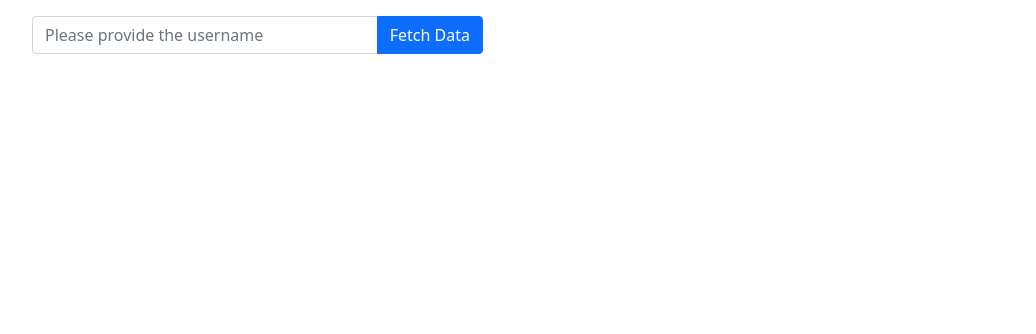
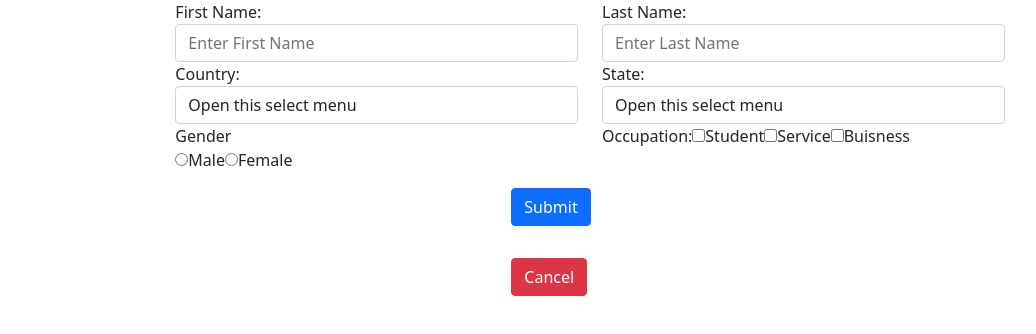
Before and after one commit to aniket7487/react-springboot-integration, a React (Create React App) app: page / in a window 1280 px wide. Shown: the top 334 px of the page, without its empty margins (50-1086 px from the left). Built offline with nearby package versions, Linux system fonts and the light colour scheme.

Commit message:
Add Radio and Checkbox in the form

```diff
--- a/package.json
+++ b/package.json
@@ -9,6 +9,7 @@
     "axios": "^0.24.0",
     "bootstrap": "^5.1.3",
     "react": "^17.0.2",
+    "react-bootstrap": "^2.0.4",
     "react-dom": "^17.0.2",
     "react-scripts": "5.0.0",
     "reactstrap": "^9.0.1",
--- /dev/null
+++ b/src/Components/BroadBand.js
@@ -0,0 +1,112 @@
+import React,{useState} from 'react'
+import {Container,Button,Row,Col,Spinner,Alert,DropdownButton,Dropdown } from 'react-bootstrap';
+
+import Axios from 'axios';
+import PollOption from './PollOption';
+
+
+const BroadBand=(model)=> {
+    const [response, setResponse] = useState("");
+    const [firstName,setFirstName]=useState('');
+    const [lastName,setLastName]=useState('');
+    const [isLoader,setIsLoader]=useState(false);
+    const [state, setState] = useState('');
+    const [country, setCountry] = useState('');
+    const BASE_URL="http://localhost:8080/saveDetails";
+
+    const [selectedOption, setSelectedOption] = useState('');
+    console.log(model.model.question);
+    const fetchDetails=async ()=>{
+        setIsLoader(true);
+        Axios.post(BASE_URL,{
+            first:firstName,
+            last:lastName,
+            country:country,
+            state:state
+        })
+        .then((res)=>{
+            console.log(res);
+            const data=res.data;
+            setResponse(data);
+            setIsLoader(false);
+        })
+
+
+      }
+
+    return (
+        <Container fluid>
+            <Row className="justify-content-md-center ">
+                <Col sm={12} md={4} lg={4}>
+                    <label>First Name: </label>
+                    <input className="form-control" type="text" id="firstName" value={firstName} placeholder='Enter First Name'
+                    onChange={e=> setFirstName(e.target.value)}/>
+                </Col>
+                <Col sm={12} md={4} lg={4}>
+                    <label>Last Name: </label>
+                    <input className="form-control" type="text" id="lastName" value={lastName} placeholder='Enter Last Name'
+                    onChange={e=> setLastName(e.target.value)}/>
+                </Col>
+            </Row>
+            <Row className="justify-content-md-center ">
+                <Col sm={12} md={4} lg={4}>
+                    <label>Country: </label>
+                    <select id='country' value={country} onChange={e=>{setCountry(e.target.value)}}
+                    className="form-control" aria-label="Default select example">
+                        <option>Open this select menu</option>
+                        <option value="INDIA">India</option>
+                        <option value="US">US</option>
+                        <option value="UK">UK</option>
+                    </select>
+                </Col>
+                <Col sm={12} md={4} lg={4}>
+                    <label>State: </label>
+                    <select id='state' value={state} onChange={e=>{setState(e.target.value)}}
+                     className="form-control" aria-label="Default select example">
+                        <option>Open this select menu</option>
+                        <option value="MAHARASHTRA">Maharashtra</option>
+                        <option value="DELHI">Delhi</option>
+                        <option value="UP">UP</option>
+                    </select>
+                </Col>
+            </Row>
+            <Row className="justify-content-md-center ">
+                <Col sm={12} md={4} lg={4}>
+                    {/* <label>Gender: </label>
+                    <input type="radio" id="male" name='gender'/>Male
+                    <input type="radio" id="female" name='gender'/>Female */}
+                    <div className="poll">
+                        {model.model.question}
+                        <PollOption
+                        options={model.model.choices}
+                        onChange={e=> setSelectedOption(e.target.value)}
+                        selected={selectedOption} />
+                    </div>
+                </Col>
+                <Col sm={12} md={4} lg={4}>
+                    <label>Occupation: </label>
+                    <input type="checkbox" id="student" name='occupation'/>Student
+                    <input type="checkbox" id="service" name='occupation'/>Service
+                    <input type="checkbox" id="buisness" name='occupation'/>Buisness
+
+                </Col>
+            </Row>
+            <Row className="justify-content-md-center">
+                <Col sm={12} md={2} lg={2}>
+                    {isLoader ? <Spinner animation="border" role="status">
+                        <span className="visually-hidden">Loading...</span>
+                    </Spinner> : null}
+                    <Button onClick={fetchDetails} className='btn btn-primary m-3'>Submit</Button>
+                    <Button className='btn btn-danger m-3'>Cancel</Button>
+                </Col>
+            </Row>
+            <Row className="justify-content-md-center">
+                <Col>
+                {response.first}
+                </Col>
+            </Row>
+        </Container>
+    )
+}
+
+export default BroadBand;
--- /dev/null
+++ b/src/Components/PollOption.js
@@ -0,0 +1,20 @@
+import React from 'react'
+const PollOption = ({ options, selected, onChange }) => {
+    return (
+      <div className="pollOption">
+        {options.map((choice, index) => (
+          <label key={index}>
+            <input type="radio"
+              name="vote"
+              value={choice.value}
+              key={index}
+              checked={selected === choice.value}
+              onChange={onChange} />
+            {choice.text}
+          </label>
+        ))}
+      </div>
+    );
+  };
+
+  export default PollOption;
--- a/src/index.js
+++ b/src/index.js
@@ -3,10 +3,19 @@ import ReactDOM from 'react-dom';
 import './index.css';
 import App from './App';
 import reportWebVitals from './reportWebVitals';
+import BroadBand from './Components/BroadBand';
 
+const json = {
+  question: 'Gender',
+  choices:
+  [
+    { text: 'Male', value: '1' },
+    { text: 'Female', value: '2' }
+  ]
+}
 ReactDOM.render(
   <React.StrictMode>
-    <App />
+    <BroadBand model={json} />
   </React.StrictMode>,
   document.getElementById('root')
 );
```
Also changed, not shown: 1 other file (tests, documents, lock files or other folders).
